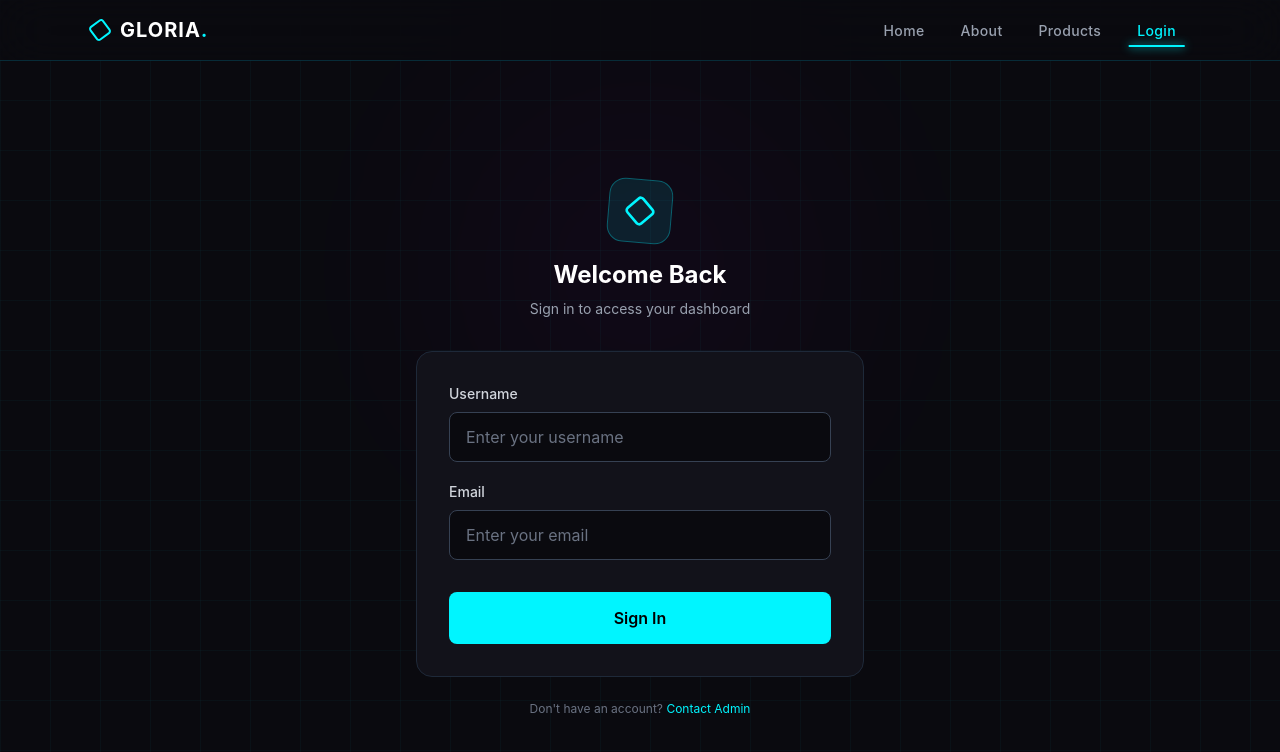
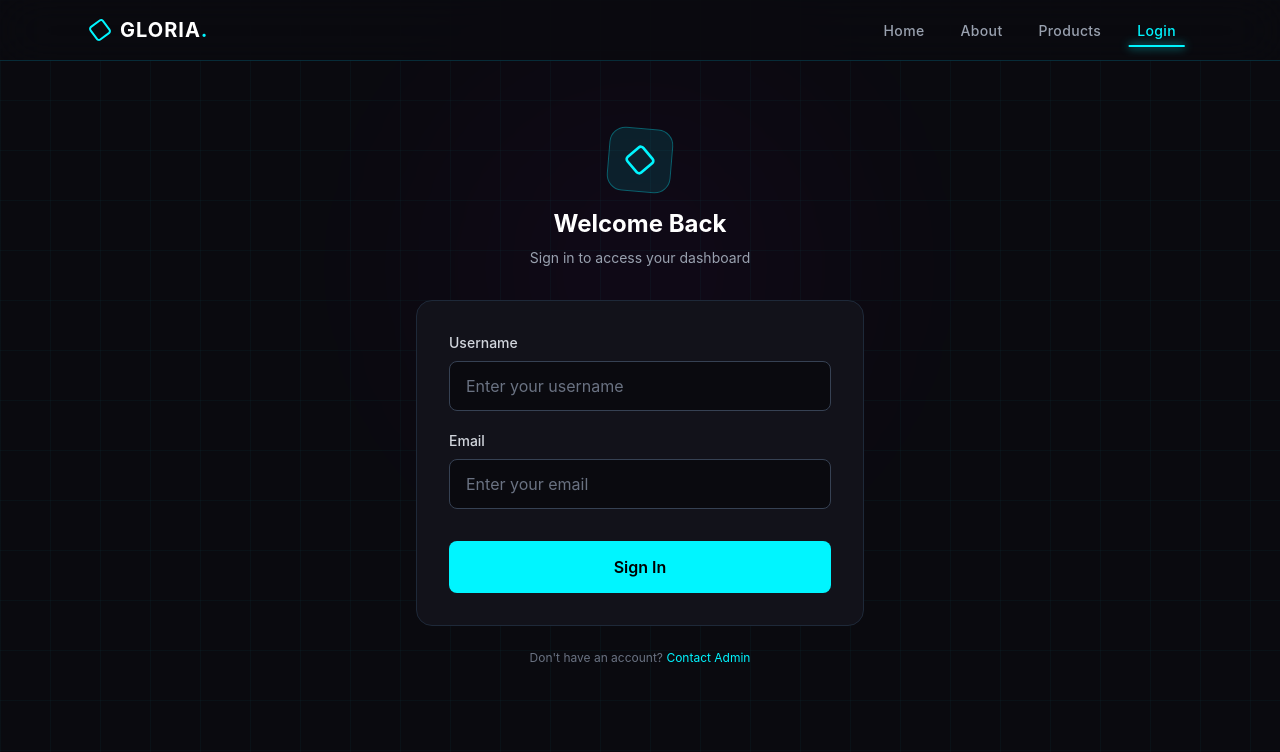
Before and after one commit to HamedSadim1/gloria, a React (Vite) app: page /login in a window 1280 px wide. Shown: the top 752 px of the page. Built offline with nearby package versions, Linux system fonts and the light colour scheme.

Commit message:
fix: resolve layout shift on login and error pages

```diff
--- a/src/App.tsx
+++ b/src/App.tsx
@@ -12,7 +12,7 @@ import ProtectedRoute from "./components/ProtectedRoute";
 function App() {
   return (
     <BrowserRouter>
-      <div className="App">
+      <div className="App flex min-h-screen flex-col">
         <Routes>
           <Route path="/" element={<SharedLayout />}>
             <Route index element={<Home />} />
--- a/src/components/ErrorPage.tsx
+++ b/src/components/ErrorPage.tsx
@@ -3,7 +3,7 @@ import { motion } from "framer-motion";
 
 const ErrorPage = () => {
   return (
-    <div className="bg-grid relative flex min-h-screen flex-col items-center justify-center overflow-hidden px-4 sm:px-6 pt-28 sm:pt-32 pb-8">
+    <div className="bg-grid relative min-h-screen overflow-hidden px-4 sm:px-6 pt-28 sm:pt-32">
       {/* Background glow — contained in relative parent */}
       <motion.div
         className="pointer-events-none absolute top-1/3 left-1/2 -z-10 h-64 sm:h-96 w-64 sm:w-96 -translate-x-1/2 -translate-y-1/2 rounded-full bg-red-500/10 blur-[80px] sm:blur-[120px]"
@@ -11,7 +11,7 @@ const ErrorPage = () => {
         transition={{ duration: 6, repeat: Infinity, ease: "easeInOut" }}
       />
 
-      <div className="relative w-full max-w-md text-center">
+      <div className="mx-auto w-full max-w-md text-center">
         <motion.div
           className="mb-4 sm:mb-6 text-6xl sm:text-8xl font-bold tracking-tighter text-gray-800"
           initial={{ opacity: 0, scale: 0.5 }}
--- a/src/components/Login.tsx
+++ b/src/components/Login.tsx
@@ -19,7 +19,7 @@ const Login: FC = () => {
   };
 
   return (
-    <div className="bg-grid relative flex min-h-screen items-center justify-center overflow-hidden px-4 sm:px-6 pt-28 sm:pt-32 pb-8">
+    <div className="bg-grid relative min-h-screen overflow-hidden px-4 sm:px-6 pt-28 sm:pt-32">
       {/* Background glow — contained in relative parent */}
       <motion.div
         className="pointer-events-none absolute top-1/3 left-1/2 -z-10 h-64 sm:h-96 w-64 sm:w-96 -translate-x-1/2 -translate-y-1/2 rounded-full bg-[#bf00ff]/10 blur-[80px] sm:blur-[120px]"
@@ -27,12 +27,7 @@ const Login: FC = () => {
         transition={{ duration: 8, repeat: Infinity, ease: "easeInOut" }}
       />
 
-      <motion.div
-        className="relative w-full max-w-md"
-        initial={{ opacity: 0, y: 30 }}
-        animate={{ opacity: 1, y: 0 }}
-        transition={{ duration: 0.6 }}
-      >
+      <div className="mx-auto w-full max-w-md">
         <motion.div
           className="mb-6 sm:mb-8 text-center"
           initial={{ opacity: 0, y: 20 }}
@@ -121,7 +116,7 @@ const Login: FC = () => {
             Contact Admin
           </a>
         </motion.p>
-      </motion.div>
+      </div>
     </div>
   );
 };
--- a/src/index.css
+++ b/src/index.css
@@ -22,6 +22,7 @@ body {
 
 html {
   scroll-behavior: smooth;
+  overflow-y: scroll;
 }
 
 ::selection {
```
